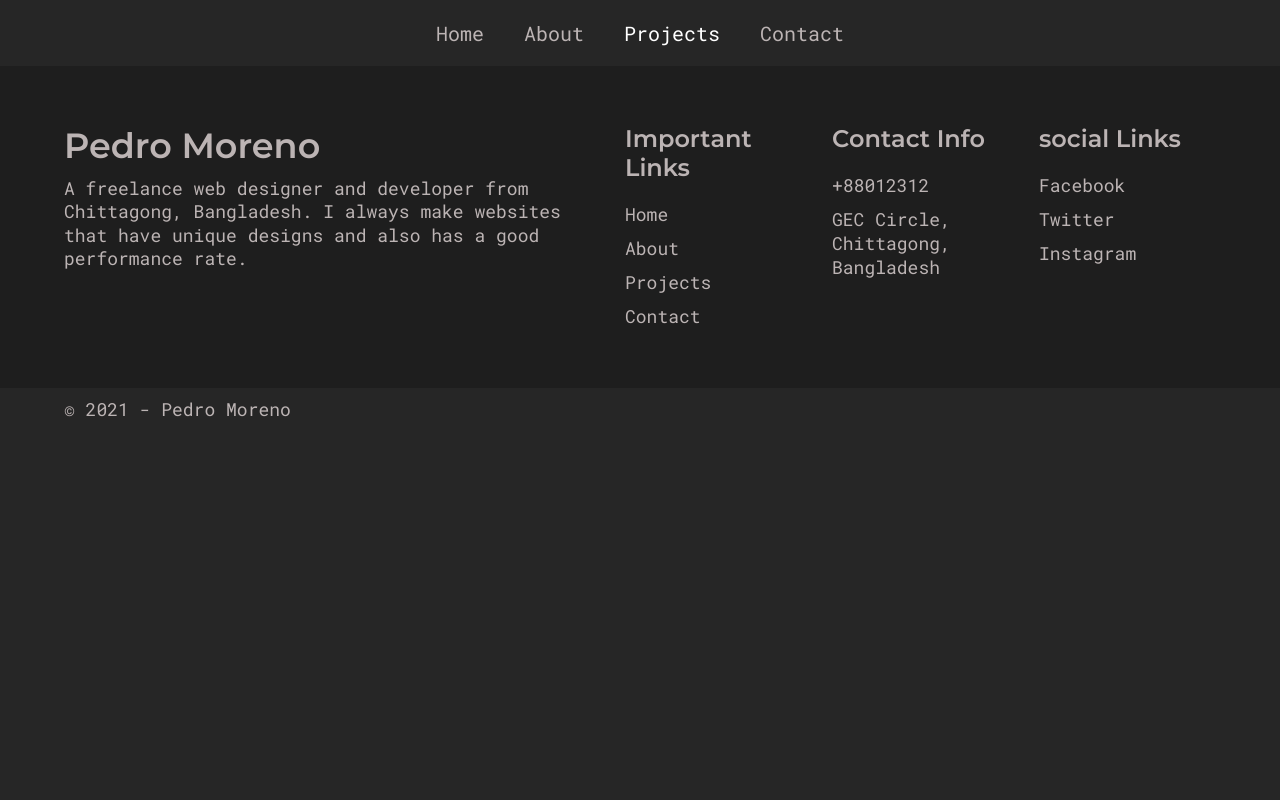
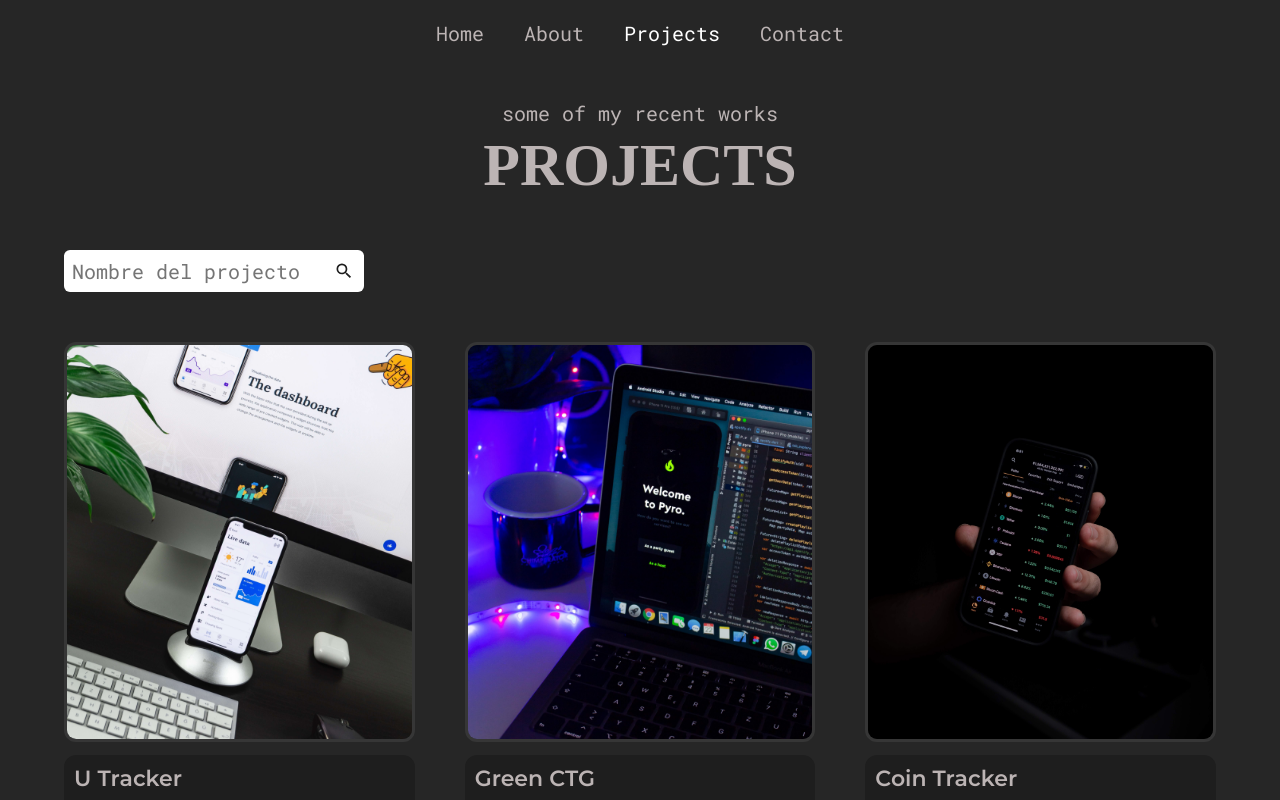
Before and after one commit to pdromoreno7/me-portafolio-web, a React (Create React App) app: page /projects in a window 1280 px wide. Shown: the top 800 px of the page. Built offline with nearby package versions, Linux system fonts and the light colour scheme; the HTML template or start-up script is replaced by a standard one; a web font is replaced by a local one.

Commit message:
Se termino Projects pages con su estructura y estilos, funcionalidad de busqueda

```diff
--- a/src/pages/Projects.jsx
+++ b/src/pages/Projects.jsx
@@ -1,9 +1,96 @@
-import React from 'react';
+import React, { useEffect, useState } from 'react';
+import styled from 'styled-components';
+import { MdSearch } from 'react-icons/md';
+import SectionTitle from '../components/SectionTitle';
+import ProjectItem from '../components/ProjectItem';
+import ProjectsInfo from '../assets/data/projects';
+
+const ProjectStyle = styled.div`
+  padding: 10rem 0;
+  .projects__allItems {
+    display: grid;
+    grid-template-columns: repeat(auto-fill, minmax(300px, 1fr));
+    gap: 5rem;
+    margin-top: 5rem;
+  }
+  .projects__searchBar {
+    position: relative;
+    width: 300px;
+    margin-top: 5rem;
+  }
+  .projects__searchBar input {
+    width: 100%;
+    font-size: 2rem;
+    padding: 0.8rem;
+    color: var(--black);
+    border-radius: 6px;
+    outline: none;
+    border: none;
+  }
+  .projects__searchBar .searchIcon {
+    position: absolute;
+    width: 2rem;
+    right: 1rem;
+  }
+  .projects__searchBar .searchIcon path {
+    color: var(--deep-dark);
+  }
+  @media only screen and (max-width: 768px) {
+    .projects__searchBar,
+    .projects__searchBar form,
+    .projects__searchBar input {
+      width: 100%;
+    }
+  }
+`;
 
 export function Projects() {
+  const [searchText, setSearchText] = useState('');
+  const [projectsData, setProjectsData] = useState(ProjectsInfo);
+
+  useEffect(() => {
+    if (searchText === '') return;
+    setProjectsData(() =>
+      ProjectsInfo.filter((item) =>
+        item.name.toLowerCase().match(searchText.toLowerCase())
+      )
+    );
+  }, [searchText]);
+  // console.log(searchText);
+
+  const handleChange = (e) => {
+    e.preventDefault();
+    setSearchText(e.target.value);
+    if (!e.target.value.length > 0) {
+      setProjectsData(ProjectsInfo);
+    }
+  };
   return (
-    <div>
-      <h1>This is Project page</h1>
-    </div>
+    <ProjectStyle>
+      <div className="container">
+        <SectionTitle heading="Projects" subheading="some of my recent works" />
+        <div className="projects__searchBar">
+          <form>
+            <input
+              type="text"
+              value={searchText}
+              onChange={handleChange}
+              placeholder="Nombre del projecto"
+            />
+            <MdSearch className="searchIcon" />
+          </form>
+        </div>
+        <div className="projects__allItems">
+          {projectsData.map((item) => (
+            <ProjectItem
+              key={item.id}
+              title={item.name}
+              desc={item.desc}
+              img={item.img}
+            />
+          ))}
+        </div>
+      </div>
+    </ProjectStyle>
   );
 }
```
